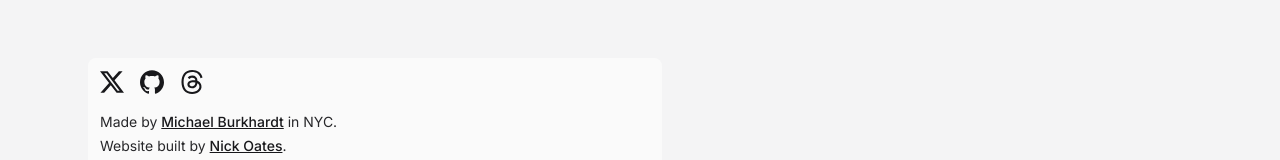
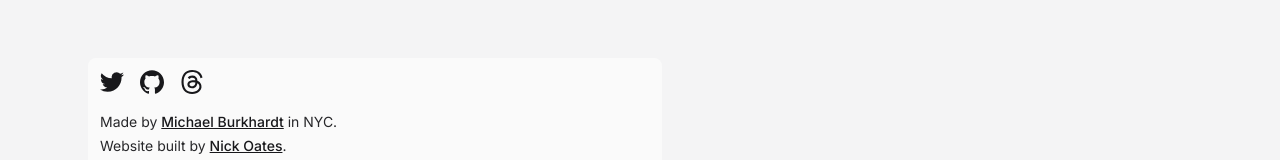
Before and after one commit to getRubyApp/Ruby-Website, a Next.js app: page / in a window 1280 px wide. Shown: the part 1277-1437 px from the top of the page. Built offline with nearby package versions, Linux system fonts and the light colour scheme.

Commit message:
Twitter icon

```diff
--- a/app/components/Footer.tsx
+++ b/app/components/Footer.tsx
@@ -1,4 +1,4 @@
-import { XIcon, GitHubIcon, ThreadsIcon } from "@/components/Icons";
+import { TwitterIcon, GitHubIcon, ThreadsIcon } from "@/components/Icons";
 import Link from "next/link";
 
 export default function Footer() {
@@ -6,7 +6,7 @@ export default function Footer() {
 		<footer className="rounded-lg bg-zinc-50 dark:bg-zinc-950 my-6 text-zinc-800 dark:text-zinc-200 p-3 prose dark:prose-invert prose-sm prose-zinc dark:hover:prose-a:text-pink-300 hover:prose-a:text-pink-700 prose-a:transition prose-a:ease-in-out">
 			<div className="flex space-x-4">
 				<a href="https://x.com/getRubyApp" target="_blank">
-					<XIcon />
+					<TwitterIcon />
 				</a>
 
 				<a href="https://github.com/getRubyApp" target="_blank">
--- a/app/components/Icons.tsx
+++ b/app/components/Icons.tsx
@@ -21,7 +21,7 @@ export function AppStoreIcon({ className }: { className?: string }) {
 	);
 }
 
-export function XIcon() {
+export function TwitterIcon() {
 	return (
 		<svg
 			role="img"
@@ -31,8 +31,8 @@ export function XIcon() {
 			height="24"
 			fill="currentColor"
 		>
-			<title>X</title>
-			<path d="M18.901 1.153h3.68l-8.04 9.19L24 22.846h-7.406l-5.8-7.584-6.638 7.584H.474l8.6-9.83L0 1.154h7.594l5.243 6.932ZM17.61 20.644h2.039L6.486 3.24H4.298Z" />
+			<title>Twitter</title>
+			<path d="M21.543 7.104c.015.211.015.423.015.636 0 6.507-4.954 14.01-14.01 14.01v-.003A13.94 13.94 0 0 1 0 19.539a9.88 9.88 0 0 0 7.287-2.041 4.93 4.93 0 0 1-4.6-3.42 4.916 4.916 0 0 0 2.223-.084A4.926 4.926 0 0 1 .96 9.167v-.062a4.887 4.887 0 0 0 2.235.616A4.928 4.928 0 0 1 1.67 3.148 13.98 13.98 0 0 0 11.82 8.292a4.929 4.929 0 0 1 8.39-4.49 9.868 9.868 0 0 0 3.128-1.196 4.941 4.941 0 0 1-2.165 2.724A9.828 9.828 0 0 0 24 4.555a10.019 10.019 0 0 1-2.457 2.549z" />
 		</svg>
 	);
 }
```
